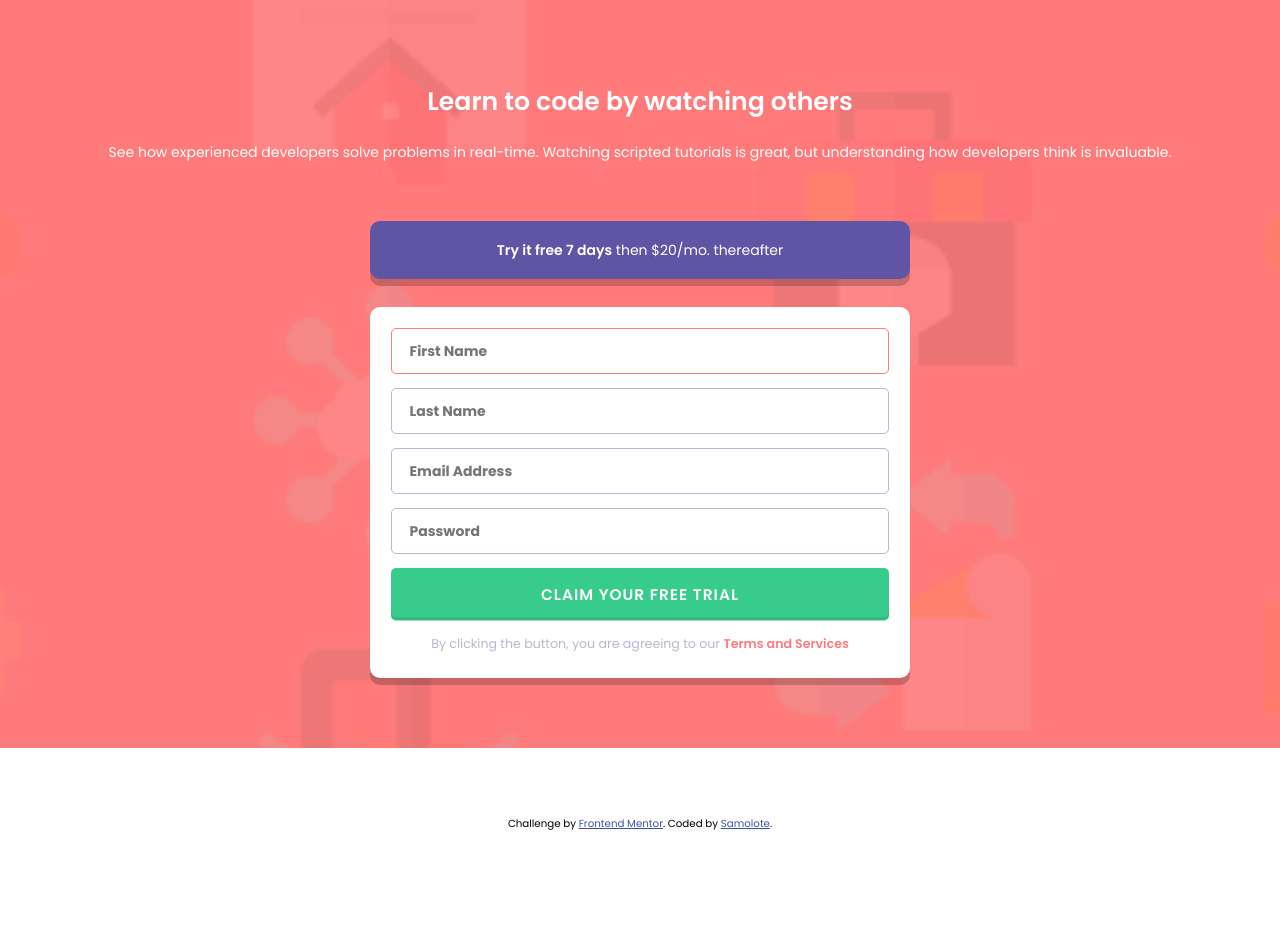
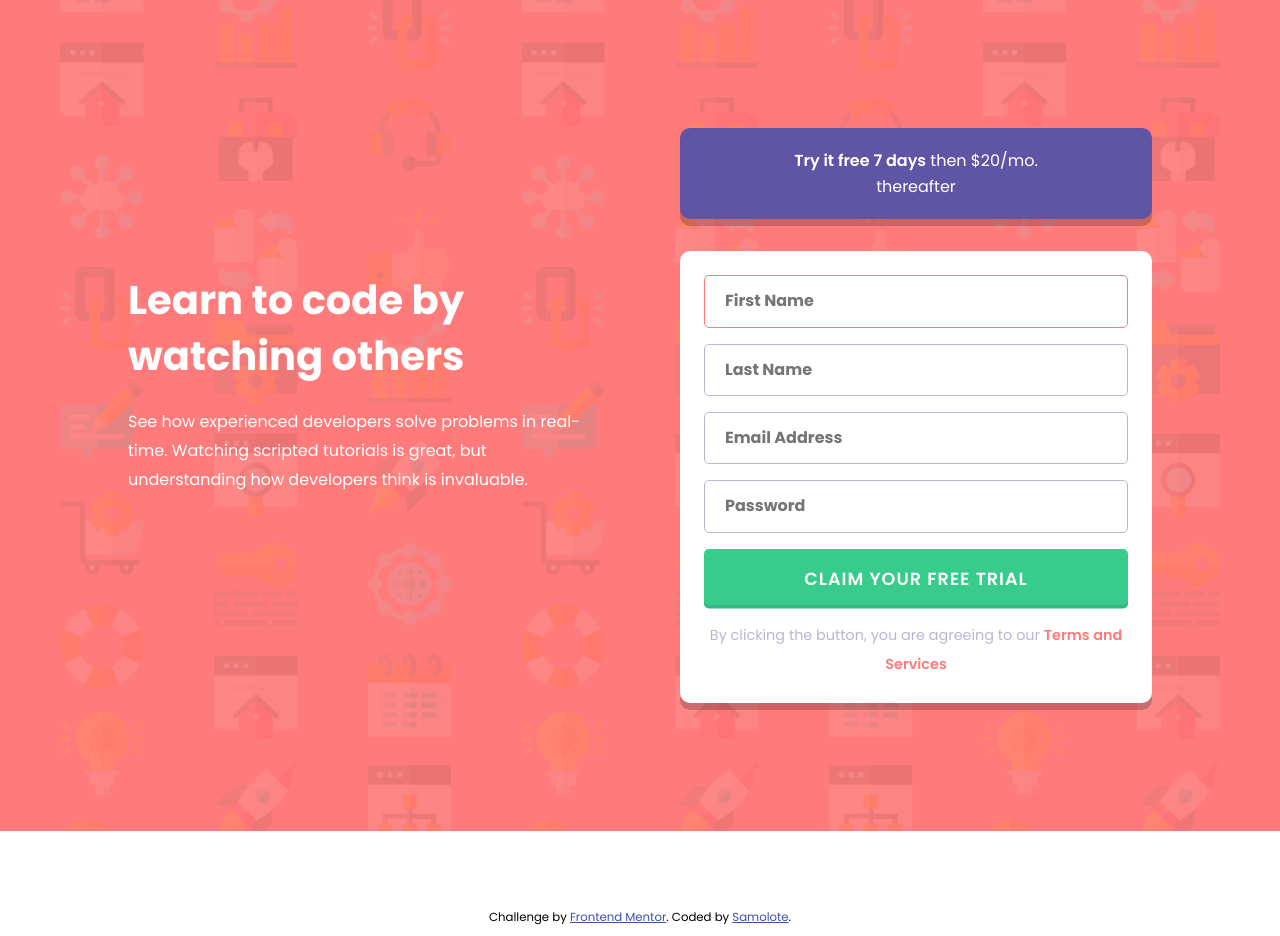
Before and after one commit to Samolote/intro-component-with-signup-form-frontendmentor, a plain HTML site: page index.html in a window 1280 px wide. Before the commit the page ends 840 px from the top, so only its background shows below. Drawn offline with Linux system fonts and the light colour scheme.

Commit message:
Add responsive styles for various devices

```diff
--- a/index.html
+++ b/index.html
@@ -25,7 +25,7 @@
         <p class="intro__form-information">
           <span class="bolder-text">Try it free 7 days</span> then $20/mo. thereafter
         </p>
-        <form class="intro__form form">
+        <form class="form">
           <input class="form__input invalid-input" type="text" placeholder="First Name">
           <input class="form__input" type="text" placeholder="Last Name">
           <input class="form__input" type="email" placeholder="Email Address">
--- a/styles.css
+++ b/styles.css
@@ -25,6 +25,7 @@ html {
 }
 
 .main-container {
+	margin: 0 auto;
 	max-width: 1440px;
 }
 
@@ -140,3 +141,38 @@ html {
 .attribution__anchor {
 	color: hsl(228, 45%, 44%);
 }
+
+@media (min-width: 600px) {
+	html {
+		font-size: 16px;
+	}
+}
+
+@media (min-width: 1024px) {
+	.intro {
+		flex-direction: row;
+		align-items: center;
+		padding: 8rem 10%;
+		background-image: url('./assets/images/bg-intro-desktop.png');
+	}
+
+	.intro__text-content,
+	.intro__form-container {
+		flex-basis: 50%;
+	}
+
+	.intro__text-content {
+		margin-right: 5rem;
+		text-align: left;
+	}
+
+	.intro__heading,
+	.intro__text {
+		padding: 0;
+	}
+
+	.intro__heading {
+		font-size: 2.5em;
+		font-weight: 700;
+	}
+}
```
